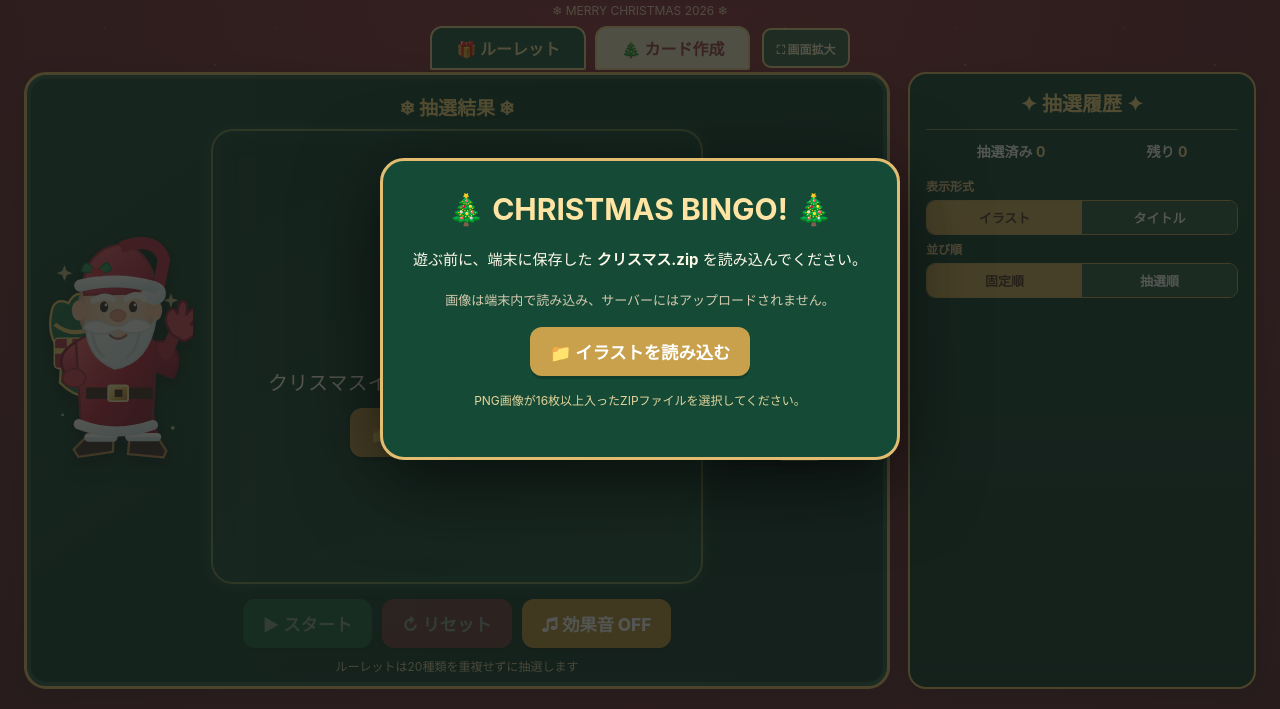
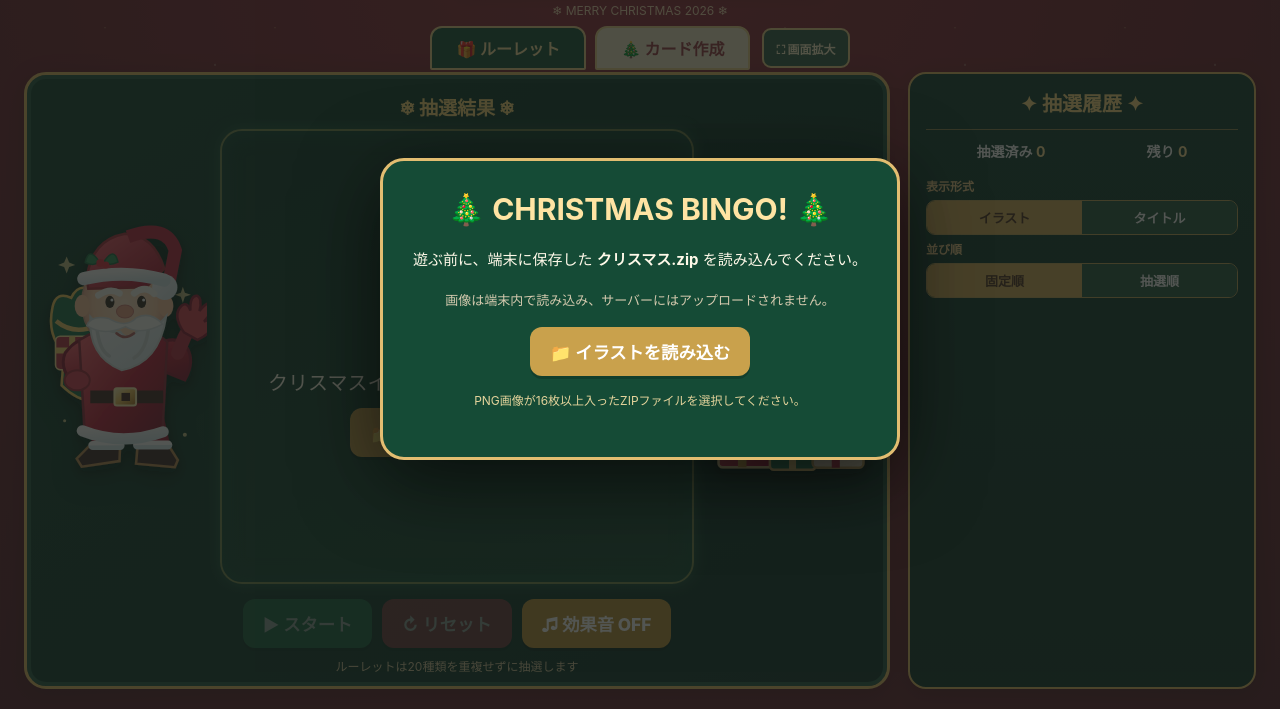
Before and after one commit to ssy224fos-beep/christmas-bingo-2026, a plain HTML site: page index.html in a window 1280 px wide. Shown: the part 91-800 px from the top of the page. Drawn offline with Linux system fonts and the light colour scheme.

Commit message:
Enlarge updated side illustrations and refresh browser assets

```diff
--- a/style.css
+++ b/style.css
@@ -72,3 +72,29 @@
   .roulette-screen .game-board .game-stage-shell .stage-side-art{display:none}
   .roulette-screen .game-board .game-stage-shell > .game-stage{max-width:none;width:100%}
 }
+
+/* Larger, more detailed Christmas illustrations alongside the result display. */
+.roulette-screen .game-board .game-stage-shell{
+  gap:clamp(7px,1vw,16px);
+}
+.roulette-screen .game-board .game-stage-shell .stage-side-art{
+  flex:0 1 clamp(105px,20%,250px);
+  min-width:0;
+}
+.roulette-screen .game-board .game-stage-shell .stage-side-art img{
+  width:100%;
+  height:100%;
+  max-width:none;
+  max-height:100%;
+  object-fit:contain;
+  filter:drop-shadow(0 10px 12px rgba(0,0,0,.3));
+}
+.roulette-screen .game-board .game-stage-shell > .game-stage{
+  max-width:610px;
+}
+@media(max-width:1100px){
+ .roulette-screen .game-board .game-stage-shell .stage-side-art{flex-basis:clamp(75px,18%,150px)}
+}
+@media(max-height:600px){
+ .roulette-screen .game-board .game-stage-shell .stage-side-art{flex-basis:clamp(62px,15%,120px)}
+}
```
